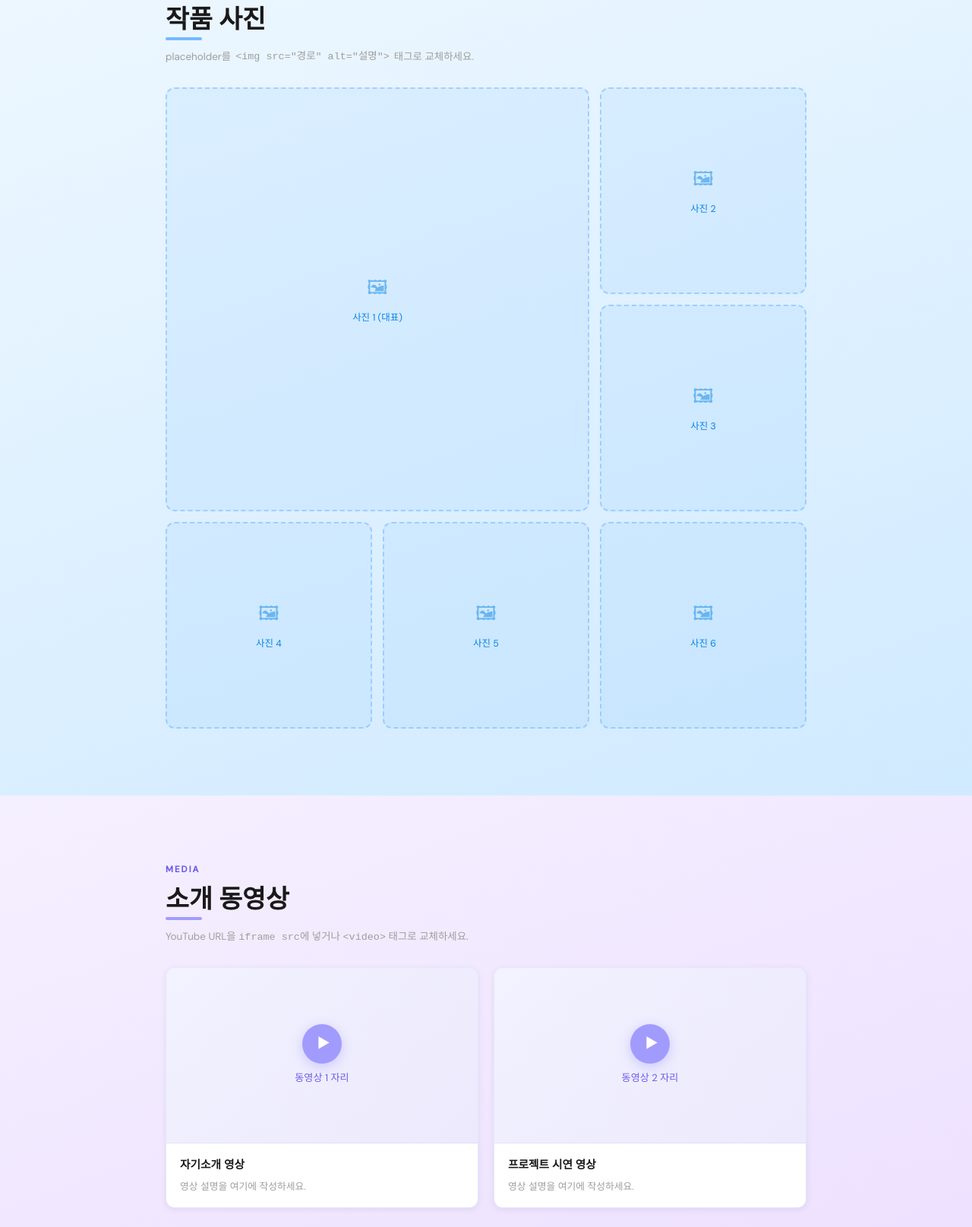
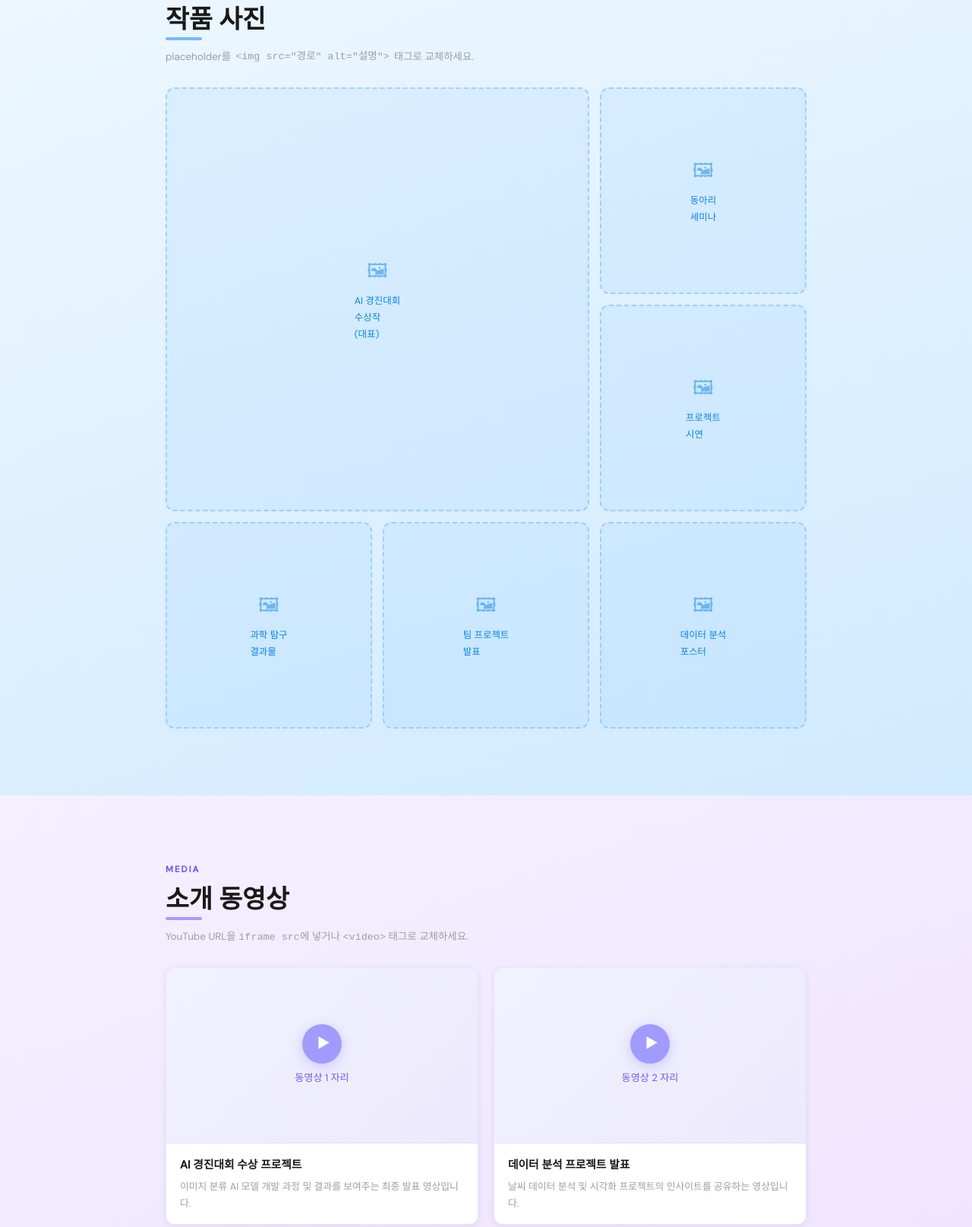
Before and after one commit to 24kwai0313-art/woori.github.io, a plain HTML site: page index.html in a window 1280 px wide. Shown: the part 2690-4305 px from the top of the page at 76% size. Drawn offline with Linux system fonts and the light colour scheme.

Commit message:
갤러리 사진과 동영상 섹션 업데이트

```diff
--- a/index.html
+++ b/index.html
@@ -1032,17 +1032,17 @@
 
         <div class="gallery-grid reveal reveal-delay-2" id="gallery-grid">
           <!-- 사진 1 — 2×2 크기 (grid-column: span 2) -->
-          <div class="gallery-placeholder" id="gallery-1">사진 1 (대표)</div>
+          <div class="gallery-placeholder" id="gallery-1">AI 경진대회<br>수상작<br>(대표)</div>
           <!-- 사진 2 -->
-          <div class="gallery-placeholder" id="gallery-2">사진 2</div>
+          <div class="gallery-placeholder" id="gallery-2">동아리<br>세미나</div>
           <!-- 사진 3 -->
-          <div class="gallery-placeholder" id="gallery-3">사진 3</div>
+          <div class="gallery-placeholder" id="gallery-3">프로젝트<br>시연</div>
           <!-- 사진 4 -->
-          <div class="gallery-placeholder" id="gallery-4">사진 4</div>
+          <div class="gallery-placeholder" id="gallery-4">과학 탐구<br>결과물</div>
           <!-- 사진 5 -->
-          <div class="gallery-placeholder" id="gallery-5">사진 5</div>
+          <div class="gallery-placeholder" id="gallery-5">팀 프로젝트<br>발표</div>
           <!-- 사진 6 -->
-          <div class="gallery-placeholder" id="gallery-6">사진 6</div>
+          <div class="gallery-placeholder" id="gallery-6">데이터 분석<br>포스터</div>
           <!-- 사진 칸 추가 시 id="gallery-N" 증가 -->
         </div>
       </div>
@@ -1065,16 +1065,24 @@
           <div class="video-wrapper reveal reveal-delay-1" id="video-1">
             <div class="video-placeholder">동영상 1 자리</div>
             <div class="video-info">
-              <p class="video-title">자기소개 영상</p>
-              <p class="video-desc">영상 설명을 여기에 작성하세요.</p>
+              <p class="video-title">AI 경진대회 수상 프로젝트</p>
+              <p class="video-desc">이미지 분류 AI 모델 개발 과정 및 결과를 보여주는 최종 발표 영상입니다.</p>
             </div>
           </div>
 
           <div class="video-wrapper reveal reveal-delay-2" id="video-2">
             <div class="video-placeholder">동영상 2 자리</div>
             <div class="video-info">
-              <p class="video-title">프로젝트 시연 영상</p>
-              <p class="video-desc">영상 설명을 여기에 작성하세요.</p>
+              <p class="video-title">데이터 분석 프로젝트 발표</p>
+              <p class="video-desc">날씨 데이터 분석 및 시각화 프로젝트의 인사이트를 공유하는 영상입니다.</p>
+            </div>
+          </div>
+
+          <div class="video-wrapper reveal reveal-delay-3" id="video-3">
+            <div class="video-placeholder">동영상 3 자리</div>
+            <div class="video-info">
+              <p class="video-title">학생 성적 관리 시스템 데모</p>
+              <p class="video-desc">Flask로 개발한 웹 애플리케이션의 주요 기능을 소개하는 튜토리얼 영상입니다.</p>
             </div>
           </div>
 
```
